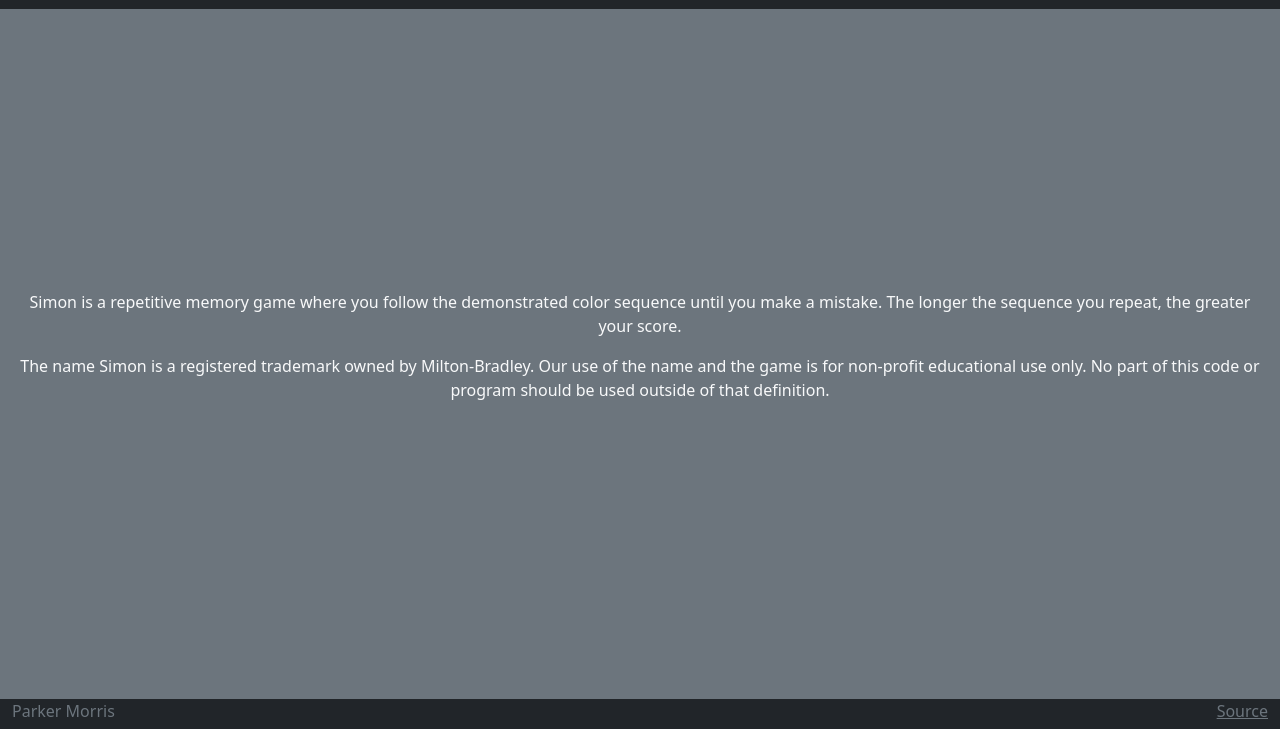
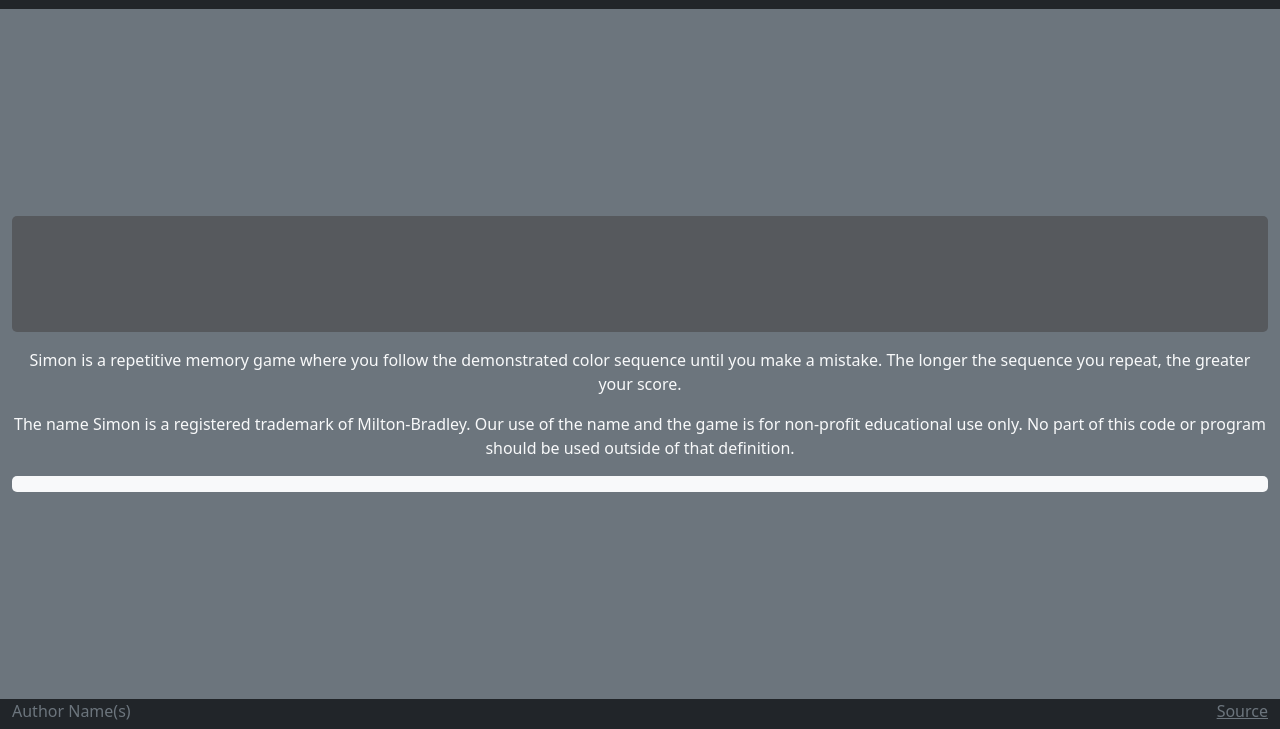
Before and after one commit to ParkerMorris11/simon, a website: page public/about.html in a window 1280 px wide. Shown: the part 71-800 px from the top of the page. Drawn offline with nearby package versions, Linux system fonts and the light colour scheme; no server answers.

Commit message:
File Rework

```diff
--- a/public/about.html
+++ b/public/about.html
@@ -9,7 +9,6 @@
     <link rel="stylesheet" href="main.css" />
 
     <link rel="stylesheet" href="about.css" />
-
     <link
       href="https://cdn.jsdelivr.net/npm/bootstrap@5.2.2/dist/css/bootstrap.min.css"
       rel="stylesheet"
@@ -40,6 +39,8 @@
 
     <main class="container-fluid bg-secondary text-center">
       <div>
+        <div id="picture" class="picture-box"></div>
+
         <p>
           Simon is a repetitive memory game where you follow the demonstrated
           color sequence until you make a mistake. The longer the sequence you
@@ -47,20 +48,21 @@
         </p>
 
         <p>
-          The name Simon is a registered trademark owned by Milton-Bradley. Our
-          use of the name and the game is for non-profit educational use only.
-          No part of this code or program should be used outside of that
-          definition.
+          The name Simon is a registered trademark of Milton-Bradley. Our use of
+          the name and the game is for non-profit educational use only. No part
+          of this code or program should be used outside of that definition.
         </p>
+
+        <div id="quote" class="quote-box bg-light text-dark"></div>
       </div>
     </main>
 
     <footer class="bg-dark text-dark text-muted">
       <div class="container-fluid">
-        <span class="text-reset">Parker Morris</span>
+        <span class="text-reset">Author Name(s)</span>
         <a
           class="text-reset"
-          href="https://github.com/ParkerMorris11/simon"
+          href="https://github.com/webprogramming260/simon-service"
           >Source</a
         >
       </div>
```
Also changed, not shown: package.json (+11 -4 lines), public/index.html (+2 -3 lines), public/play.html (+2 -3 lines).
